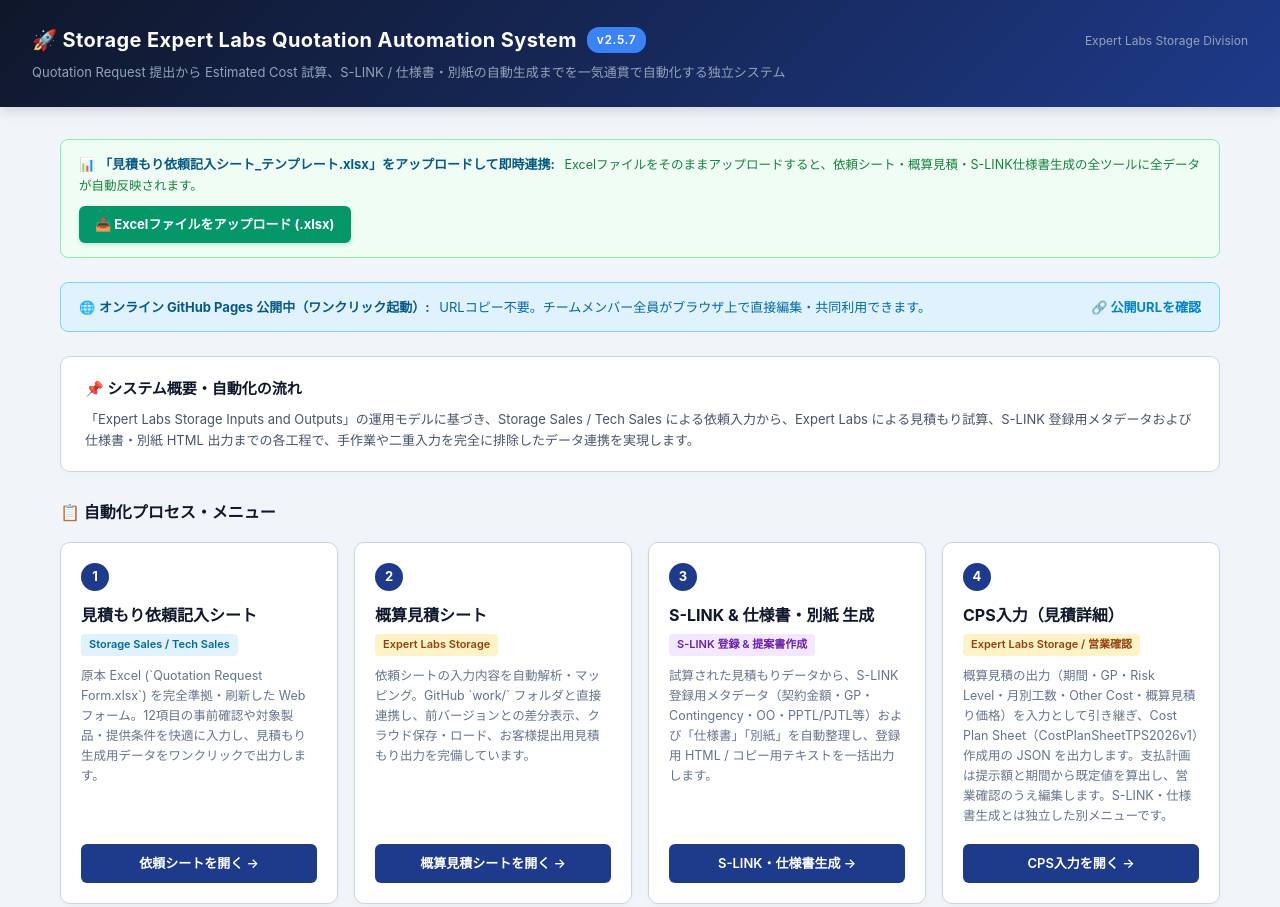
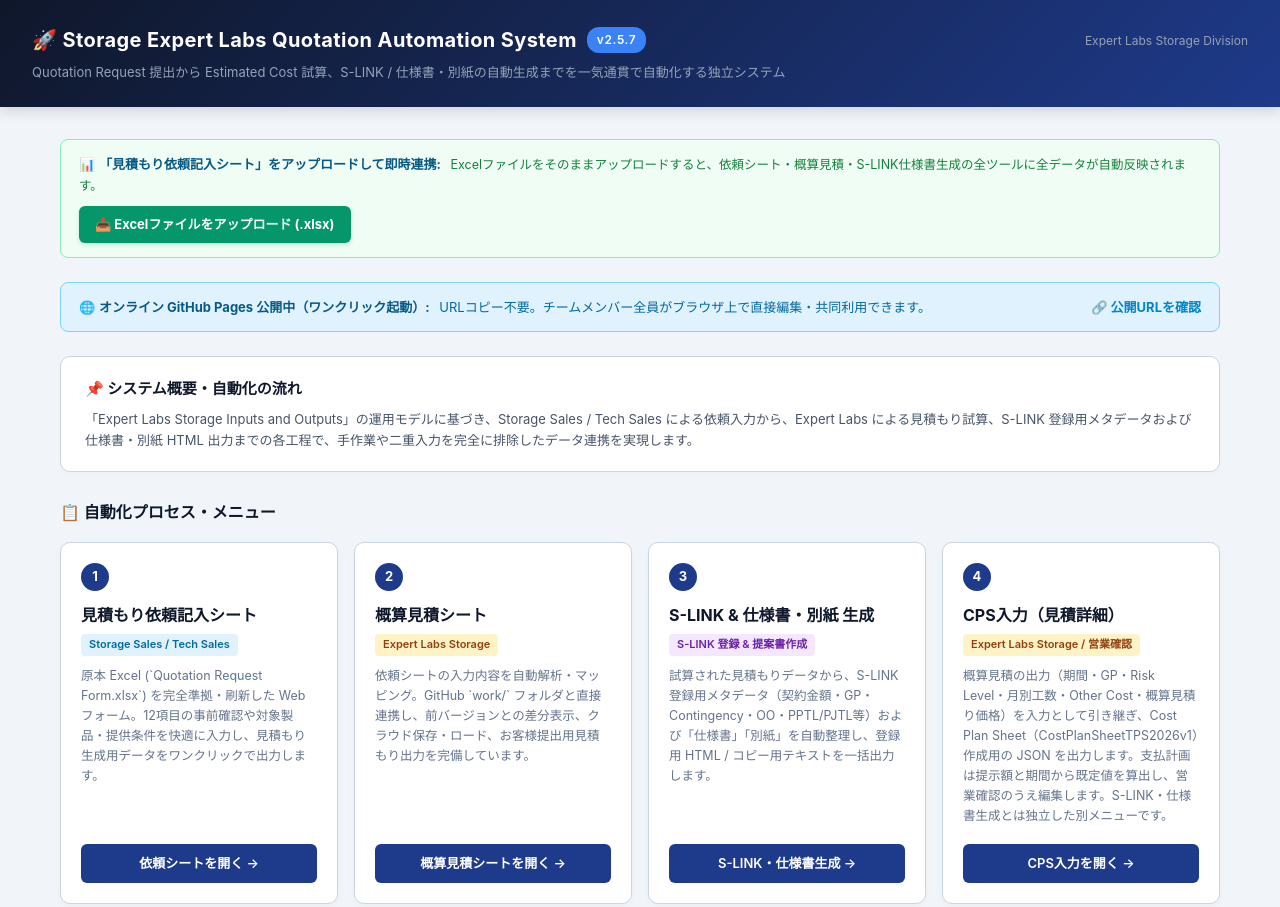
Before and after one commit to ibm-el-japan/storage-quotation-system, a plain HTML site: page index.html in a window 1280 px wide. Shown: the top 907 px of the page. Drawn offline with Linux system fonts and the light colour scheme.

Commit message:
index: rename upload label to 「見積もり依頼記入シート」

```diff
--- a/index.html
+++ b/index.html
@@ -81,7 +81,7 @@ footer{background:#0f172a;color:#94a3b8;text-align:center;padding:16px 20px;font
   <main>
     <div class="notice-banner" style="background:#f0fdf4;border-color:#86efac;color:#166534">
       <div>
-        📊 <strong>「見積もり依頼記入シート_テンプレート.xlsx」をアップロードして即時連携:</strong>
+        📊 <strong>「見積もり依頼記入シート」をアップロードして即時連携:</strong>
         <span style="margin-left:6px;font-size:12.5px;color:#15803d">Excelファイルをそのままアップロードすると、依頼シート・概算見積・S-LINK仕様書生成の全ツールに全データが自動反映されます。</span>
       </div>
       <div style="display:flex;gap:8px;align-items:center">
```
